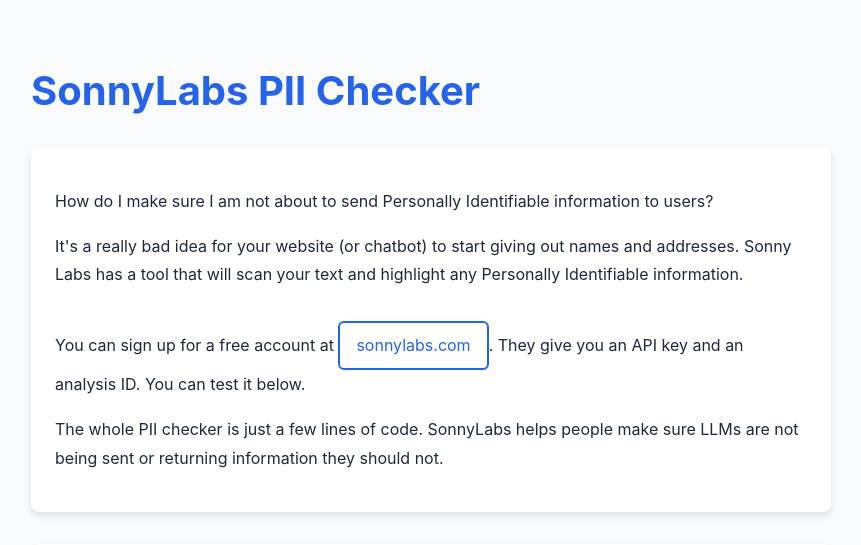
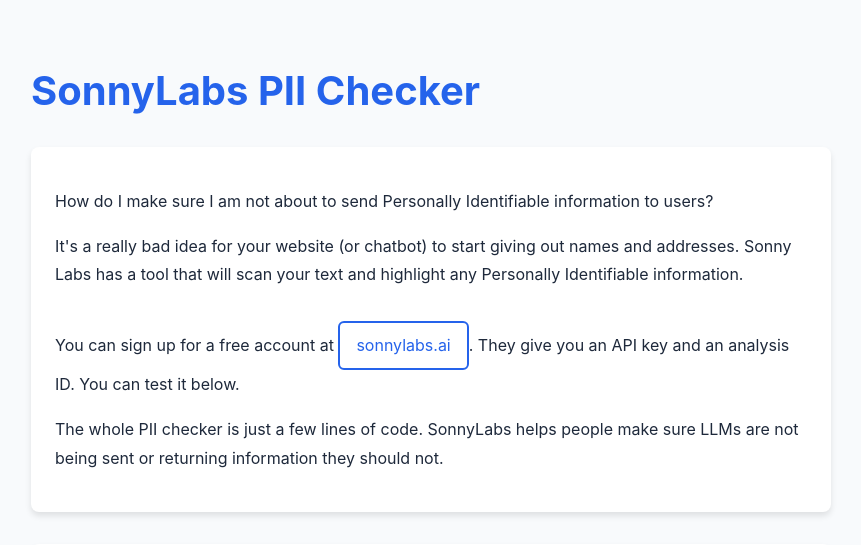
Before and after one commit to SonnyLabs/piifinder, a Python web app: template templates/form.html in a window 1280 px wide. Shown: the top 545 px of the page, without its empty margins (209-1070 px from the left). Run offline with Jinja, Linux system fonts and the light colour scheme; the template is opened without the code that fills it, so the values that code supplies are empty.

Commit message:
proper webpage

```diff
--- a/templates/form.html
+++ b/templates/form.html
@@ -11,7 +11,7 @@
         <div class="intro-text">
             <p>How do I make sure I am not about to send Personally Identifiable information to users?</p>
             <p>It's a really bad idea for your website (or chatbot) to start giving out names and addresses. Sonny Labs has a tool that will scan your text and highlight any Personally Identifiable information.</p>
-            <p>You can sign up for a free account at <a href="https://sonnylabs.com" target="_blank">sonnylabs.com</a>. They give you an API key and an analysis ID. You can test it below.</p>
+            <p>You can sign up for a free account at <a href="https://sonnylabs.ai" target="_blank">sonnylabs.ai</a>. They give you an API key and an analysis ID. You can test it below.</p>
             <p>The whole PII checker is just a few lines of code. SonnyLabs helps people make sure LLMs are not being sent or returning information they should not.</p>
         </div>
 
```
